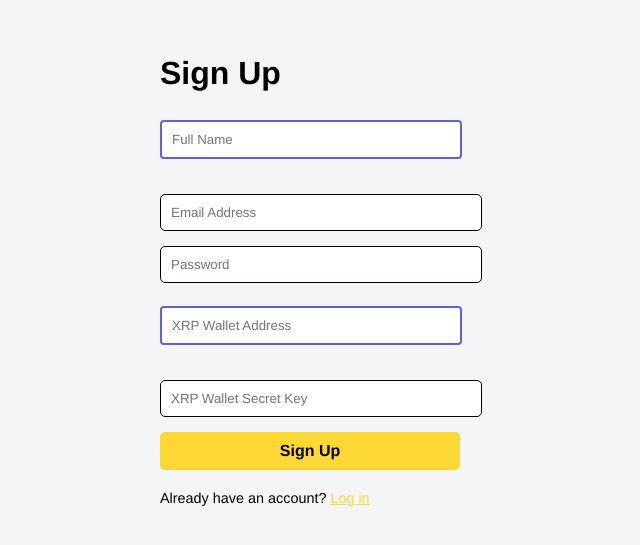
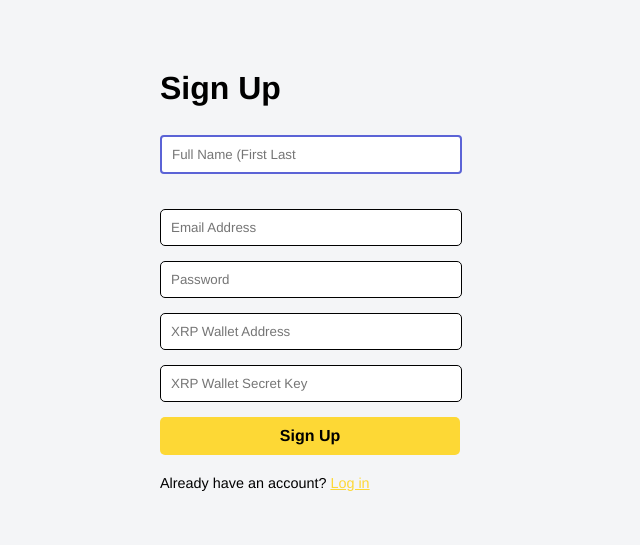
Before and after one commit to ad0rshcodes/Smart-Insurance-Application, a React (Create React App) app in the folder client/: page /signup in a window 1280 px wide. Shown: the part 123-668 px from the top of the page, without its empty margins (330-970 px from the left). Built offline with nearby package versions, Linux system fonts and the light colour scheme.

Commit message:
updated ui

```diff
--- a/client/src/pages/SignUp.js
+++ b/client/src/pages/SignUp.js
@@ -12,7 +12,7 @@ function SignUp() {
             <input
               type="text"
               className="form-input"
-              placeholder="Full Name"
+              placeholder="Full Name (First Last"
               required
             />
           </div>
@@ -34,7 +34,7 @@ function SignUp() {
           </div>
           <div className="form-group">
             <input
-              type="text"
+              type="password"
               className="form-input"
               placeholder="XRP Wallet Address"
               required
--- a/client/src/styles/PolicyCatalog.css
+++ b/client/src/styles/PolicyCatalog.css
@@ -1,15 +1,15 @@
 :root {
-  --primary-color: #30475e; /* Dark desaturated blue */
-  --secondary-color: #f5f5f5; /* Off-white for card backgrounds */
-  --accent-color: #f2a365; /* Soft orange for interactive elements */
-  --text-color: #333333; /* Dark grey for text for better readability */
-  --background-color: #ececec; /* Light grey for overall background */
-  --border-radius: 10px; /* Rounded corners for a modern feel */
-  --hover-brighten-factor: 1.2; /* Factor to brighten the button color on hover */
+  --primary-color: #30475e;  /* Define primary color */
+  --secondary-color: #f5f5f5; /* Define secondary color */
+  --accent-color: #f2a365; /* Define accent color */
+  --text-color: #333333; /* Define text color */
+  --background-color: #ececec; /* Define background color */
+  --border-radius: 10px; /* Define border radius for elements */
+  --hover-brighten-factor: 1.2; /* Define brightness factor for hover state */
 }
 
 body {
-  font-family: "Segoe UI", Tahoma, Geneva, Verdana, sans-serif;
+  font-family: 'Segoe UI', Tahoma, Geneva, Verdana, sans-serif;
   color: var(--text-color);
   background-color: var(--background-color);
   margin: 0;
@@ -37,7 +37,6 @@ body {
 
 .policy-item {
   background-color: var(--secondary-color);
-  border: none;
   border-radius: var(--border-radius);
   padding: 20px;
   box-shadow: 0 2px 5px rgba(0, 0, 0, 0.1);
@@ -62,16 +61,15 @@ body {
 }
 
 .policy-price {
-  margin-bottom: 1.5rem;
   font-size: 1.1rem;
   font-weight: bold;
+  margin-bottom: 1.5rem;
 }
 
 .details-button {
   padding: 10px 20px;
   background-color: var(--accent-color);
   color: #fff;
-  border: none;
   border-radius: var(--border-radius);
   transition: background-color 0.3s ease;
   cursor: pointer;
@@ -80,7 +78,5 @@ body {
 }
 
 .details-button:hover {
-  background-color: var(--accent-color);
-  /* Adjust the brightness on hover without changing to white */
   filter: brightness(var(--hover-brighten-factor));
 }
--- a/client/src/styles/SignUp.css
+++ b/client/src/styles/SignUp.css
@@ -28,11 +28,17 @@
 }
 
 .form-input {
-  width: 100%;
+  width: calc(100% - 20px); /* Set a fixed width for all input boxes */
   padding: 10px;
   border: 1px solid #000;
   border-radius: 5px;
   font-family: "Helvetica Neue", sans-serif;
+  outline: none; /* Remove the default focus outline */
+}
+
+/* Remove focus outline for all input fields */
+.form-input:focus {
+  outline: none;
 }
 
 .signup-btn {
```
Also changed, not shown: client/src/pages/PolicyCatalog.js (+8 -14 lines), client/public/manifest.json.
